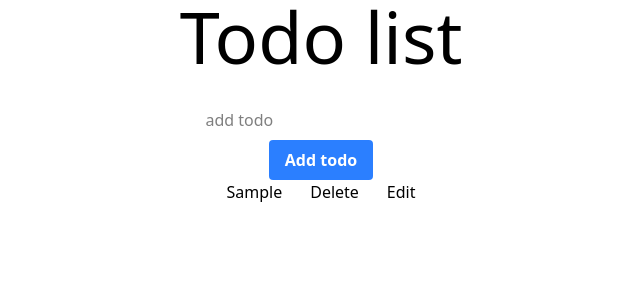
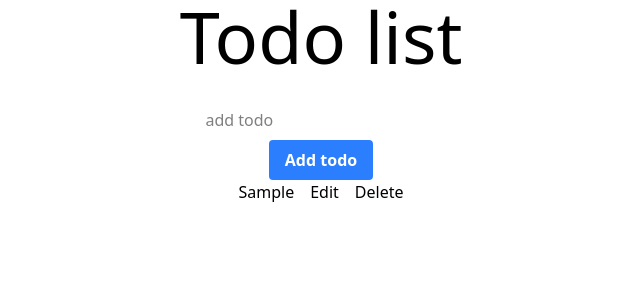
Before and after one commit to israeldail/react-todo, a Next.js app in the folder todo-list/: page / in a window 1280 px wide. Both pictures are taken after typing "Sample" into the empty fields and a click on the button "Add todo". Shown: the top 300 px of the page, without its empty margins (319-959 px from the left). Built offline with nearby package versions, Linux system fonts and the light colour scheme.

Commit message:
fixed editing

```diff
--- a/todo-list/app/page.tsx
+++ b/todo-list/app/page.tsx
@@ -4,6 +4,8 @@ import { useState } from "react";
 export default function Home() {
   const [todo, setTodo] = useState<string[]>([]);
   const [input, setInput] = useState<string>("");
+  const [editingIndex, setEditingIndex] = useState(null);
+  const [editValue, setEditValue] = useState("");
 
   const deleteTodo = (item: string) => {
     if (todo.includes(item)) {
@@ -36,11 +38,53 @@ export default function Home() {
           <li>nothing to see</li>
         ) : (
           todo.map((item, idx) => (
-            <div className="flex">
-              <li key={idx}>{item}</li>
-              <button className="ml-7 cursor-pointer" onClick={() => deleteTodo(item)}>Delete</button>
-              <button className="ml-7 cursor-pointer" onClick={() => editTodo(item, input)}>Edit</button>
-            </div>
+            <li key={idx}>
+              <div className="flex items-center">
+                {/* Show item text OR input if this item is being edited */}
+                {editingIndex === idx ? (
+                  <input
+                    className="mt-2 p-2"
+                    value={editValue}
+                    onChange={(e) => setEditValue(e.target.value)}
+                    placeholder="Edit todo"
+                  />
+                ) : (
+                  <span>{item}</span>
+                )}
+
+                {/* Edit button */}
+                {editingIndex === idx ? (
+                  <button
+                    className="ml-4 cursor-pointer"
+                    onClick={() => {
+                      editTodo(item, editValue);
+                      setEditingIndex(null); // Done editing
+                      setEditValue(""); // Clear input
+                    }}
+                  >
+                    Save
+                  </button>
+                ) : (
+                  <button
+                    className="ml-4 cursor-pointer"
+                    onClick={() => {
+                      setEditingIndex(idx);
+                      setEditValue(item); // Pre-fill input with current value
+                    }}
+                  >
+                    Edit
+                  </button>
+                )}
+
+                {/* Delete button */}
+                <button
+                  className="ml-4 cursor-pointer"
+                  onClick={() => deleteTodo(item)}
+                >
+                  Delete
+                </button>
+              </div>
+            </li>
           ))
         )}
       </ul>
```
